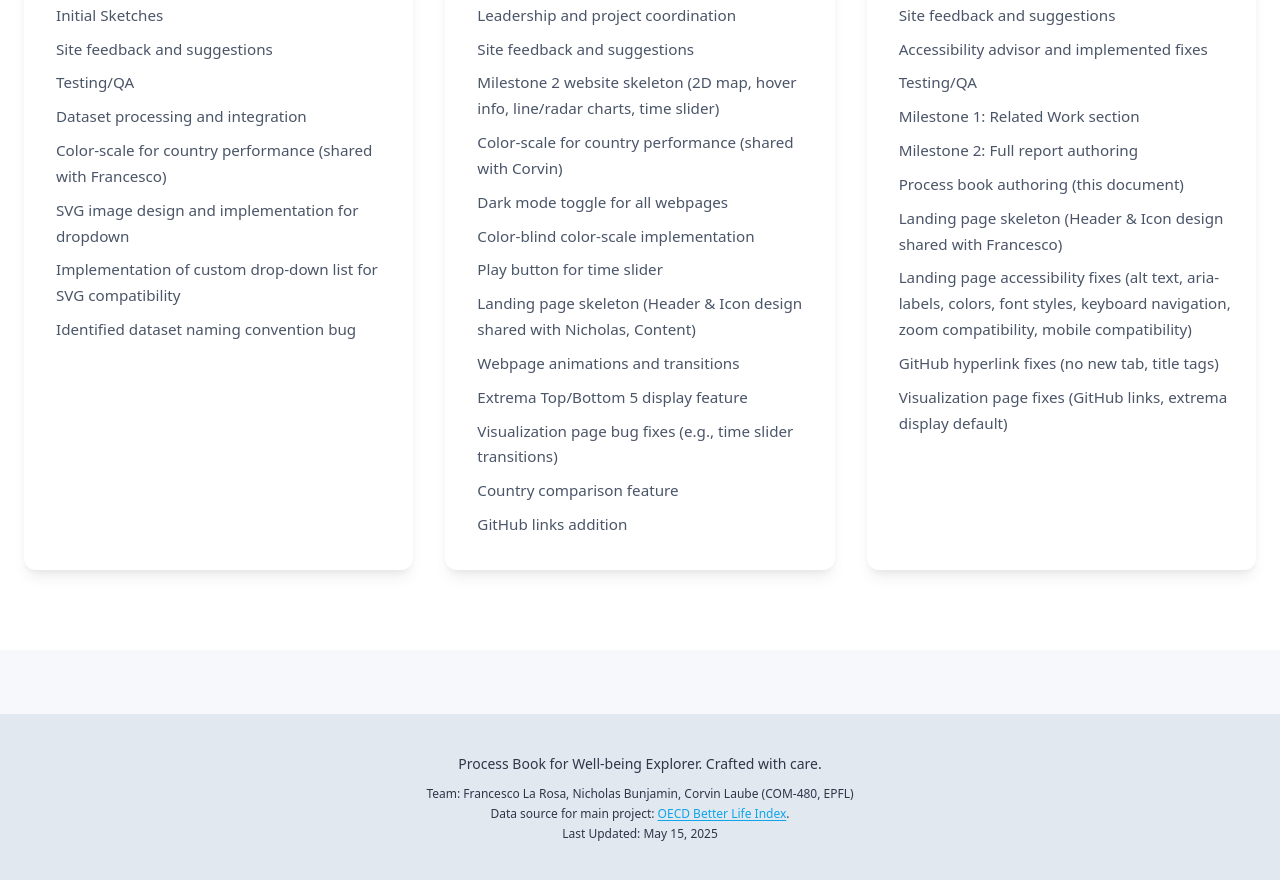
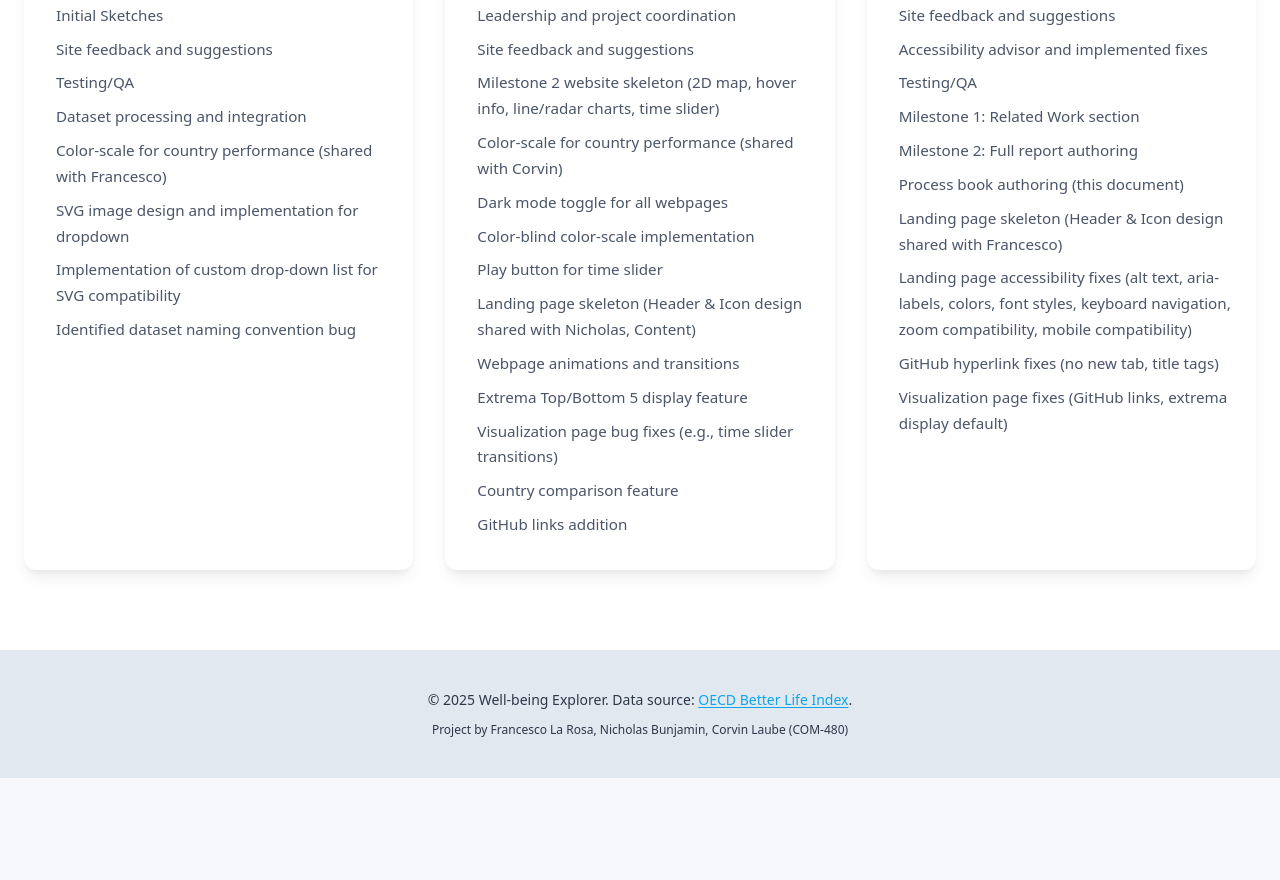
Before and after one commit to com-480-data-visualization/betterlife, a plain HTML site: page process_book.html in a window 1280 px wide. Shown: the part 4037-4917 px from the top of the page. After the commit the page ends 4815 px from the top, so only its background shows below. Drawn offline with nearby package versions, Linux system fonts and the light colour scheme.

Commit message:
Minor fixes

```diff
--- a/process_book.html
+++ b/process_book.html
@@ -549,18 +549,12 @@
     </main>
 
     <footer
-      class="py-10 mt-16"
+      class="py-10"
       style="background-color: var(--footer-bg); color: var(--footer-text)"
     >
       <div class="container mx-auto px-6 text-center">
         <p class="text-sm">
-          Process Book for Well-being Explorer. Crafted with care.
-        </p>
-        <p class="mt-3 text-xs">
-          Team: Francesco La Rosa, Nicholas Bunjamin, Corvin Laube (COM-480, EPFL)
-        </p>
-        <p class="text-xs mt-1">
-          Data source for main project:
+          &copy; <span id="year"></span> Well-being Explorer. Data source:
           <a
             href="https://www.oecd.org/wise/better-life-initiative.htm"
             target="_blank"
@@ -569,8 +563,9 @@
             >OECD Better Life Index</a
           >.
         </p>
-         <p class="text-xs mt-1">
-          Last Updated: May 15, 2025
+        <p class="mt-3 text-xs">
+          Project by Francesco La Rosa, Nicholas Bunjamin, Corvin Laube
+          (COM-480)
         </p>
       </div>
     </footer>
@@ -619,6 +614,9 @@
 
       themeToggleBtn.addEventListener("click", toggleTheme);
 
+      // Set current year in footer
+      document.getElementById("year").textContent = new Date().getFullYear();
+
       // Scroll Animation Script (copied from your index.html)
       const scrollElements = document.querySelectorAll(".animate-on-scroll");
       const elementInView = (el, dividend = 1) => {
```
Also changed, not shown: index.html (+2 -16 lines).
